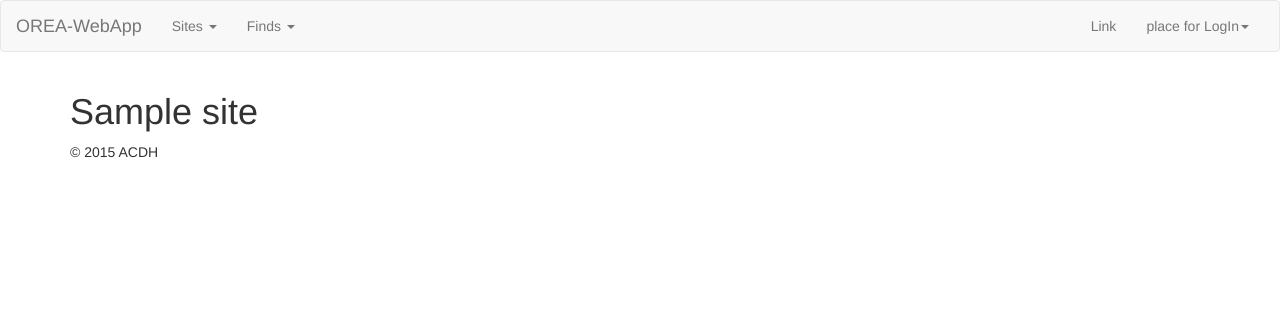
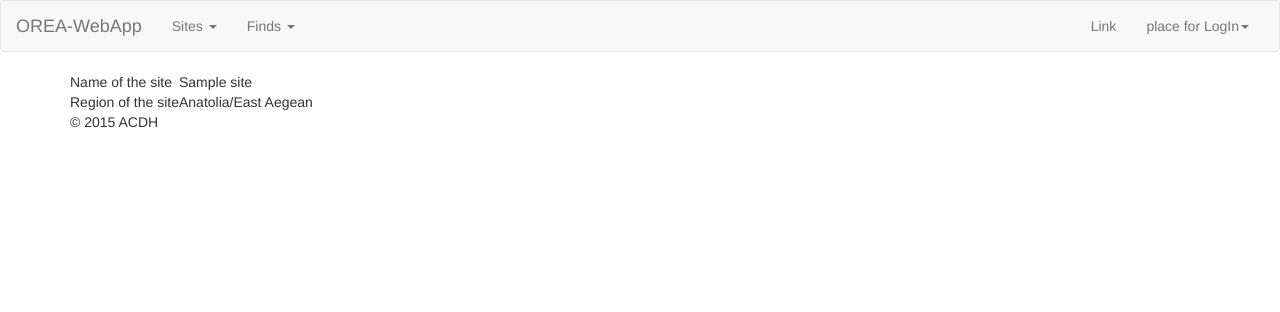
Before and after one commit to acdh-oeaw/defc-app, a Django app: page /webapp/sites/detail/1 in a window 1280 px wide. Shown: the top 312 px of the page. Run offline with Django 3.2, Linux system fonts and the light colour scheme; tables that the repository leaves empty hold one stand-in row (values such as "Sample post"); some libraries are stand-ins or nearby versions.

Commit message:
added another field

```diff
--- a/webapp/templates/webapp/site_detail.html
+++ b/webapp/templates/webapp/site_detail.html
@@ -1,4 +1,13 @@
 {% extends "webapp/base.html" %}
 {% block content %}
-<h1> {{ object.name }}
+<table>
+	<tr>
+		<td>Name of the site </td>
+		<td>{{ object.name }}</td>
+	</tr>
+	<tr>
+		<td>Region of the site</td>
+		<td>{{ object.region }}</td>
+	</tr>
+</table>
 {% endblock content %}
```
